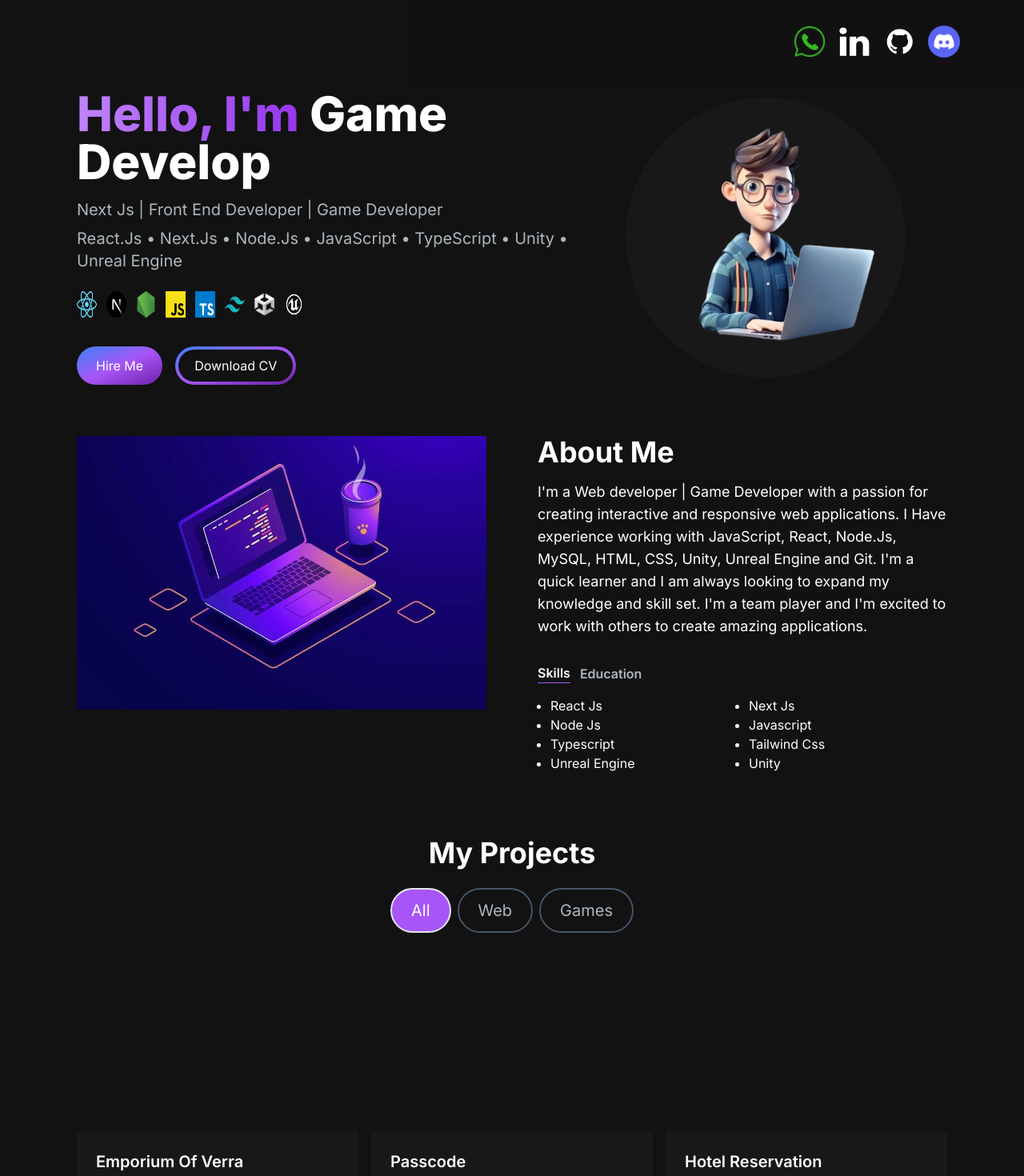
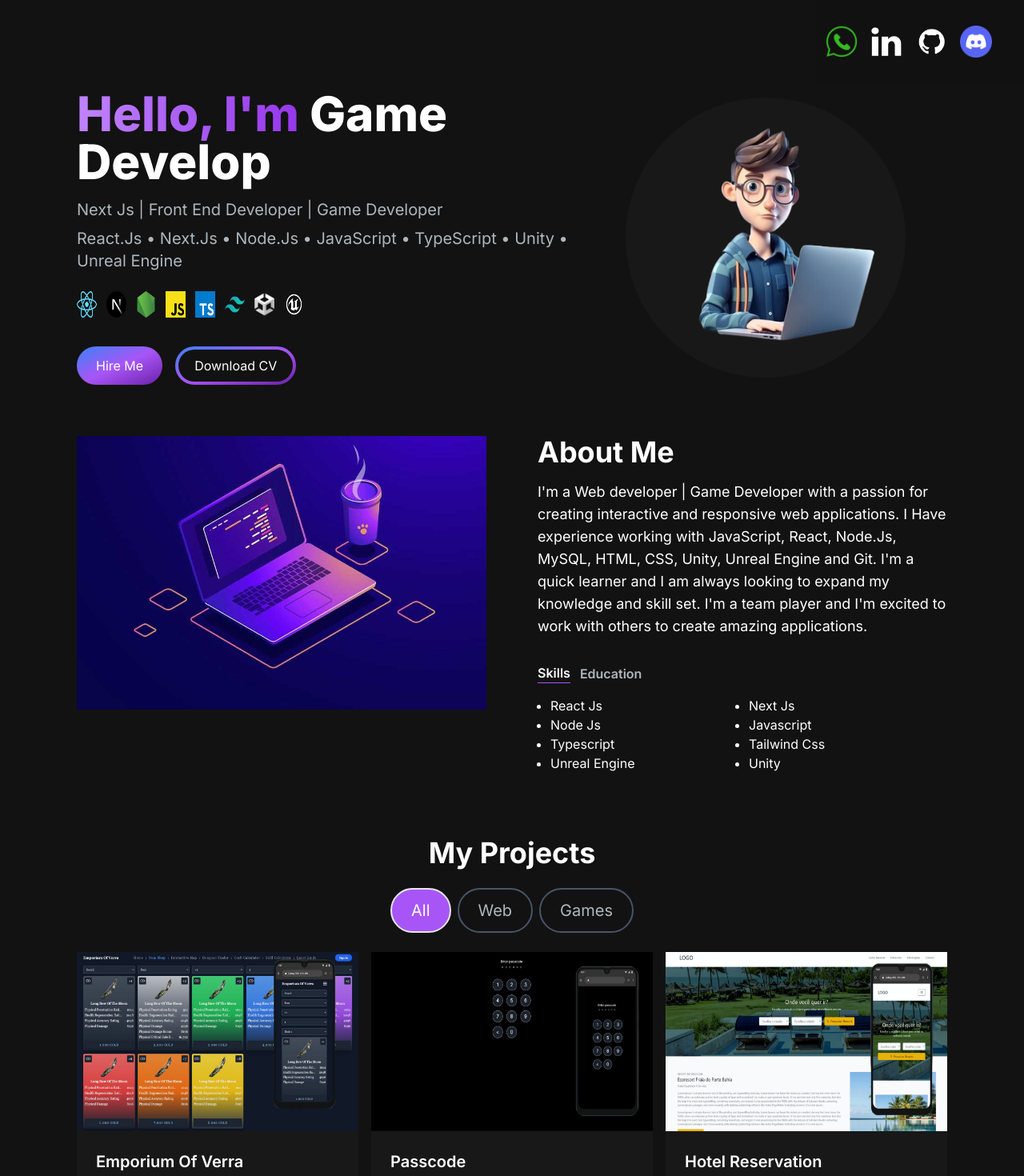
Before and after one commit to William-Dantas-Dev/william-portfolio, a Next.js app: page / in a window 1280 px wide. Shown: the top 1470 px of the page at 80% size. Built offline with nearby package versions, Linux system fonts and the light colour scheme.

Commit message:
adjust projets card ( image )

```diff
--- a/src/app/components/Navbar.tsx
+++ b/src/app/components/Navbar.tsx
@@ -34,9 +34,9 @@ const navLinks = [
 function Navbar() {
   return (
     <nav className='fixed top-0 left-0 right-0 z-10 bg-opacity-90 bg-[#121212]'>
-      <div className='flex flex-wrap items-center justify-between mx-auto px-20 py-8'>
-        <Link href={"/"} className='text-2xl md:text-5xl text-white font-semibold'>
-          {/* William */}
+      <div className='flex flex-wrap items-center justify-center md:justify-end mx-auto px-10 py-8'>
+        <Link href={"/"} className='text-2xl md:text-5xl text-white font-semibold hidden'>
+          William
         </Link>
         <div className='menu w-auto' id='navbar'>
           <ul className='flex flex-row space-x-4'>
--- a/src/app/components/ProjectCard.tsx
+++ b/src/app/components/ProjectCard.tsx
@@ -1,6 +1,7 @@
 import React from 'react';
 import { CodeBracketIcon, EyeIcon } from '@heroicons/react/24/solid';
 import Link from 'next/link';
+import Image from 'next/image';
 
 const ProjectCard = ({ imgUrl, title, description, gitUrl, previewUrl } : {
   imgUrl: string,
@@ -11,10 +12,8 @@ const ProjectCard = ({ imgUrl, title, description, gitUrl, previewUrl } : {
 }) => {
   return (
     <div>
-      <div
-        className='h-96 md:h-48 lg:h-44 xl:h-56 2xl:h-72 w-full content-center rounded-t-xl relative group'
-        style={{background: `url(${imgUrl}); background-repeat: no-repeat; background-position: center center;`, backgroundSize: "contain"}}
-      >
+      <div className='h-96 md:h-48 lg:h-44 xl:h-56 2xl:h-72 w-full content-center rounded-t-xl relative group'>
+        <Image className='h-96 md:h-48 lg:h-44 xl:h-56 2xl:h-72 w-full' src={imgUrl} alt={title} height={1000} width={1000}/>
         <div className='gap-2 overlay items-center justify-center absolute top-0 left-0 w-full h-full bg-[#181818] bg-opacity-0 hidden group-hover:flex group-hover:bg-opacity-80 transition-all duration-500'>
           <Link href={gitUrl} target="_blank" className='h-14 w-14 border-2 relative rounded-full border-[#ADB7BE] hover:border-white group/link'>
             <CodeBracketIcon  className='h-10 w-10 text-[#ADB7BE] absolute top-1/2 left-1/2 transform -translate-x-1/2 -translate-y-1/2 cursor-pointer group-hover/link:text-white'/>
--- a/src/app/components/TabButton.tsx
+++ b/src/app/components/TabButton.tsx
@@ -1,4 +1,4 @@
-import React, { MouseEvent, MouseEventHandler } from 'react'
+import React from 'react'
 
 const TabButton = ({ active, selectTab, title  } : {
   active: boolean,
```
